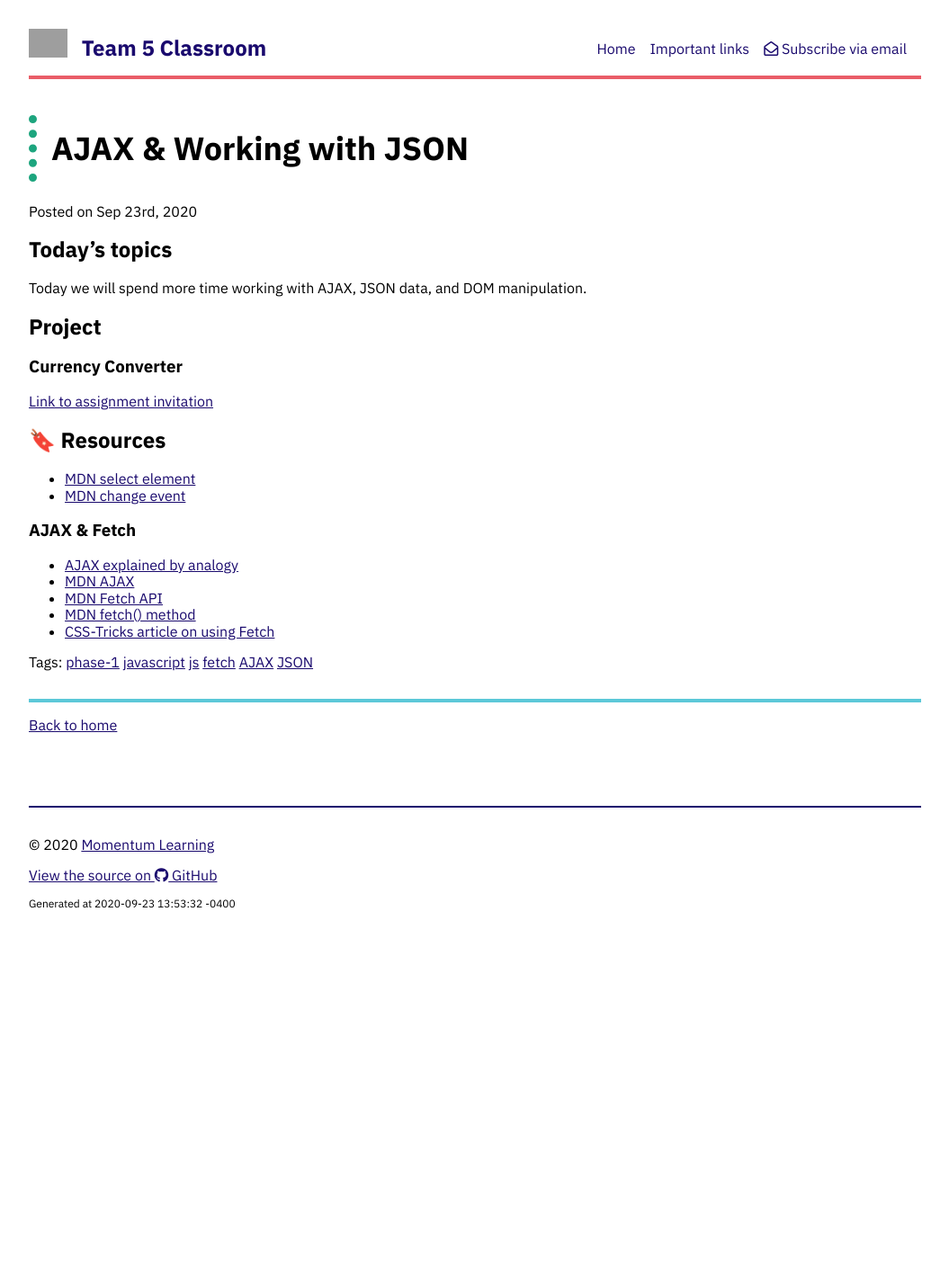
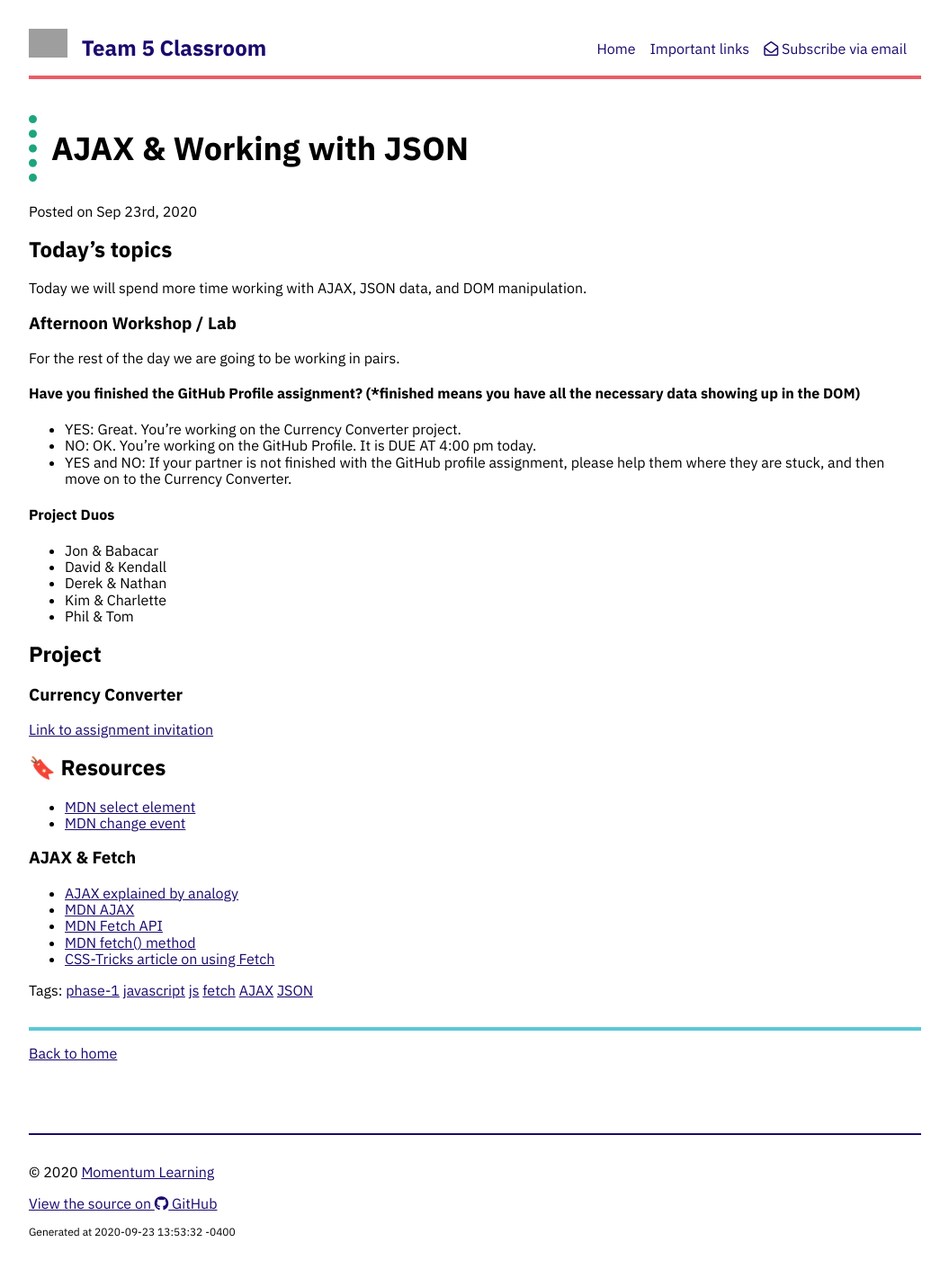
Before and after one commit to momentum-team-5/momentum-team-5.github.io, a Jekyll site: the page built from _posts/2020-09-23-more-ajax.md, in a window 1280 px wide. Shown: the whole page at 90% size, without its empty margins (112-1167 px from the left). Built offline with Jekyll 4.4.1, drawn with Linux system fonts in a browser that asks for light colours; nearby versions of some CDN libraries; before the commit the page ends 1056 px from its top, so only the background shows below that; grey boxes are pictures that could not be loaded.

Commit message:
Add afternoon content

```diff
--- a/_posts/2020-09-23-more-ajax.md
+++ b/_posts/2020-09-23-more-ajax.md
@@ -7,6 +7,24 @@ tags: phase-1 javascript js fetch AJAX JSON
 ## Today's topics
 
 Today we will spend more time working with AJAX, JSON data, and DOM manipulation.
+
+### Afternoon Workshop / Lab
+
+For the rest of the day we are going to be working in pairs.
+
+#### Have you finished the GitHub Profile assignment? (*finished means you have all the necessary data showing up in the DOM)
+
+- YES: Great. You're working on the Currency Converter project.
+- NO: OK. You're working on the GitHub Profile. It is DUE AT 4:00 pm today.
+- YES and NO: If your partner is not finished with the GitHub profile assignment, please help them where they are stuck, and then move on to the Currency Converter.
+
+#### Project Duos
+
+- Jon & Babacar
+- David & Kendall
+- Derek & Nathan
+- Kim & Charlette
+- Phil & Tom
 
 ## Project
 
```
